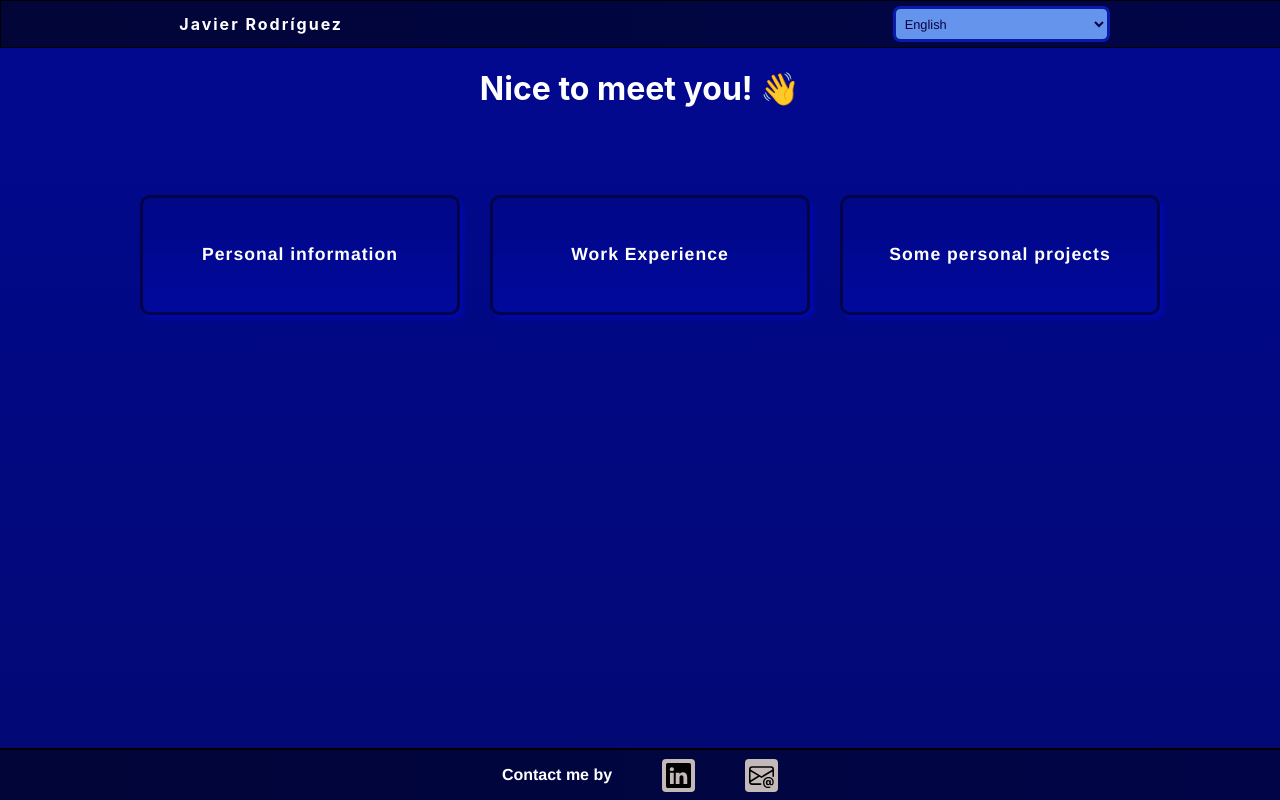
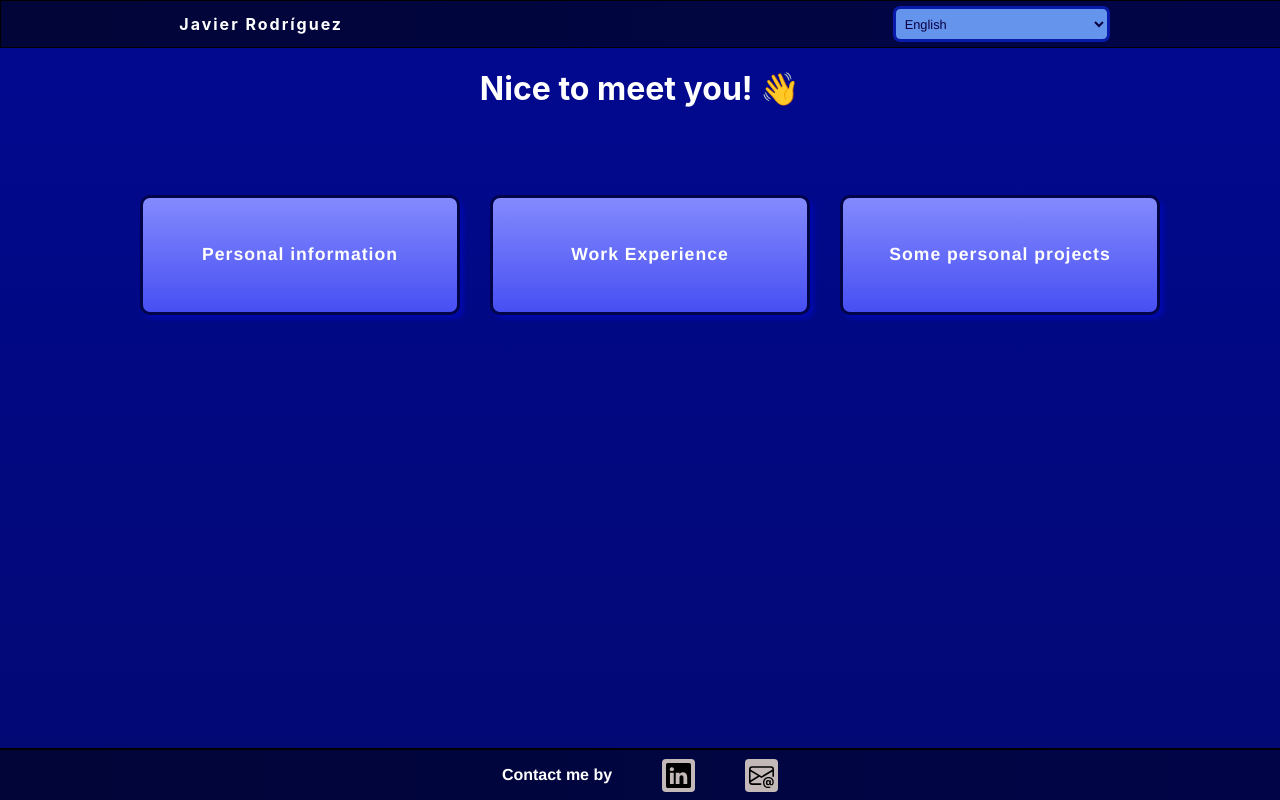
Before and after one commit to javirro/personal-web, a React (Create React App) app: page / in a window 1280 px wide. Built offline with nearby package versions, Linux system fonts and the light colour scheme.

Commit message:
Change home button color

```diff
--- a/src/styles/Home.css
+++ b/src/styles/Home.css
@@ -22,7 +22,7 @@ header {
 }
 
 .link:hover {
-    border: 5px solid rgb(26, 53, 255);
+    border: 5px solid rgb(247, 255, 26);
 }
 
 .link {
@@ -33,7 +33,7 @@ header {
     margin: 15px;
     border: 3px solid #010448;
     box-shadow: 4px 4px 4px #0009ab;
-    background: linear-gradient(#010786, #01099c);
+    background: linear-gradient(#848afd, #474ff3);
     color: white;
     text-decoration: none;
     font-family: var(--font-family);
```
